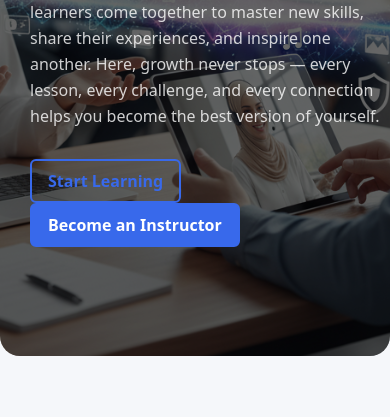
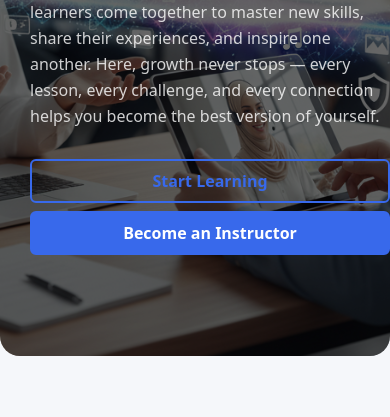
Before and after one commit to MariamMohamed0/project, a plain HTML site: page index.html in a window 390 px wide. Shown: the part 419-836 px from the top of the page. Drawn offline with nearby package versions, Linux system fonts and the light colour scheme.

```diff
--- a/index.html
+++ b/index.html
@@ -71,10 +71,11 @@
                     connection helps you
                     become the best version of yourself.
                 </p>
-                <div>
-                    <button class="btn-outline px-4 py-2 rounded-md">Start Learning</button>
-                    <button class="btn-primary px-4 py-2 rounded-md">Become an Instructor</button>
-                </div>
+                <div class="flex flex-col sm:flex-row gap-2">
+    <button class="btn-outline px-4 py-2 rounded-md w-full sm:w-auto">Start Learning</button>
+    <button class="btn-primary px-4 py-2 rounded-md w-full sm:w-auto">Become an Instructor</button>
+</div>
+
             </div>
         </div>
     </header>
@@ -246,4 +247,5 @@
 
 </body>
 
+
 </html>
```
